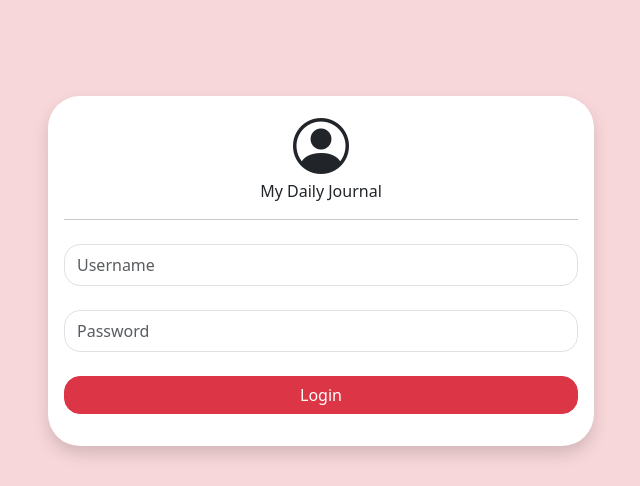
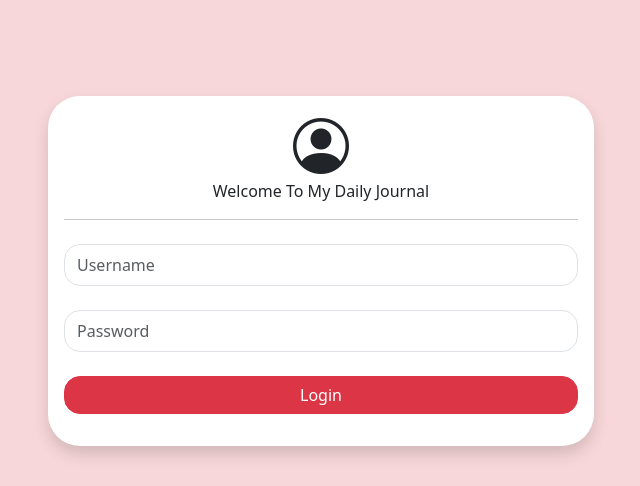
Before and after one commit to raffi-256/dailyjournal, a PHP site: page /login.php in a window 1280 px wide. Shown: the top 486 px of the page, without its empty margins (319-959 px from the left). Run offline with PHP 8.4, Linux system fonts and the light colour scheme.

Commit message:
ubah judul form login

```diff
--- a/login.php
+++ b/login.php
@@ -36,7 +36,7 @@ if(isset($_SESSION['username'])){
           <div class="card-body">
            							<div class="text-center mb-3">
                 <i class="bi bi-person-circle h1 display-4"></i>
-                <p>My Daily Journal</p>
+                <p>Welcome To My Daily Journal</p>
                 <hr />
               </div>
               <form action="" method="post" id="loginform">
```
